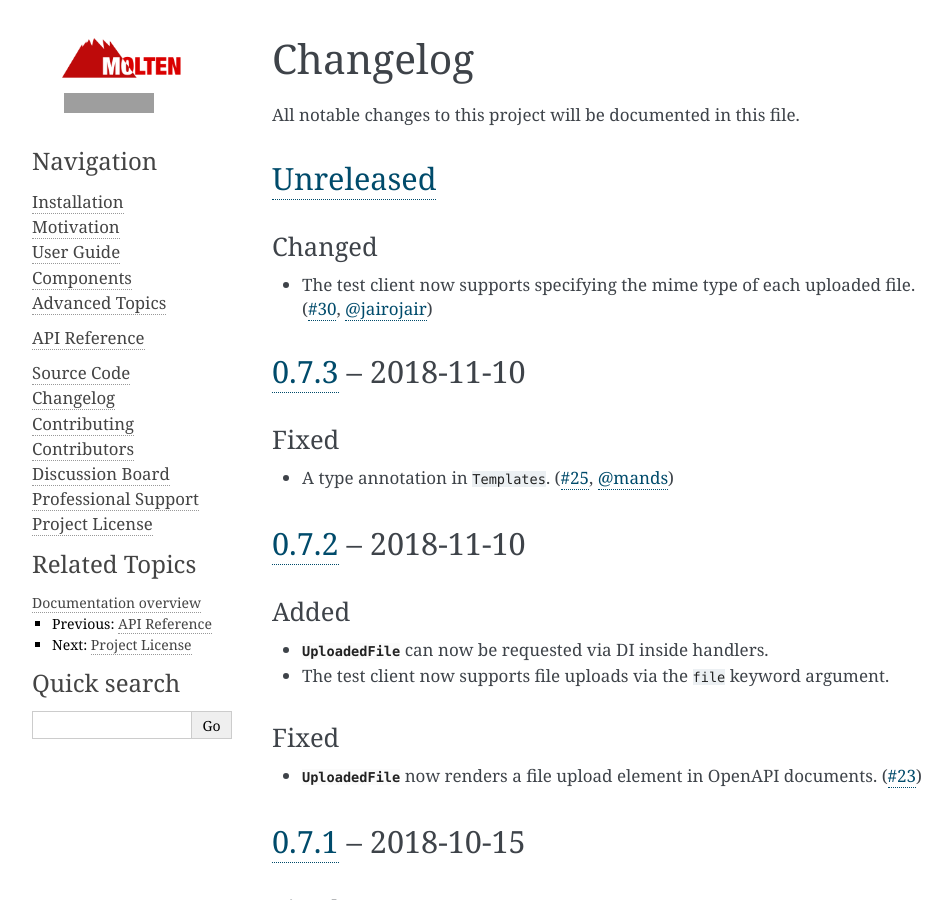
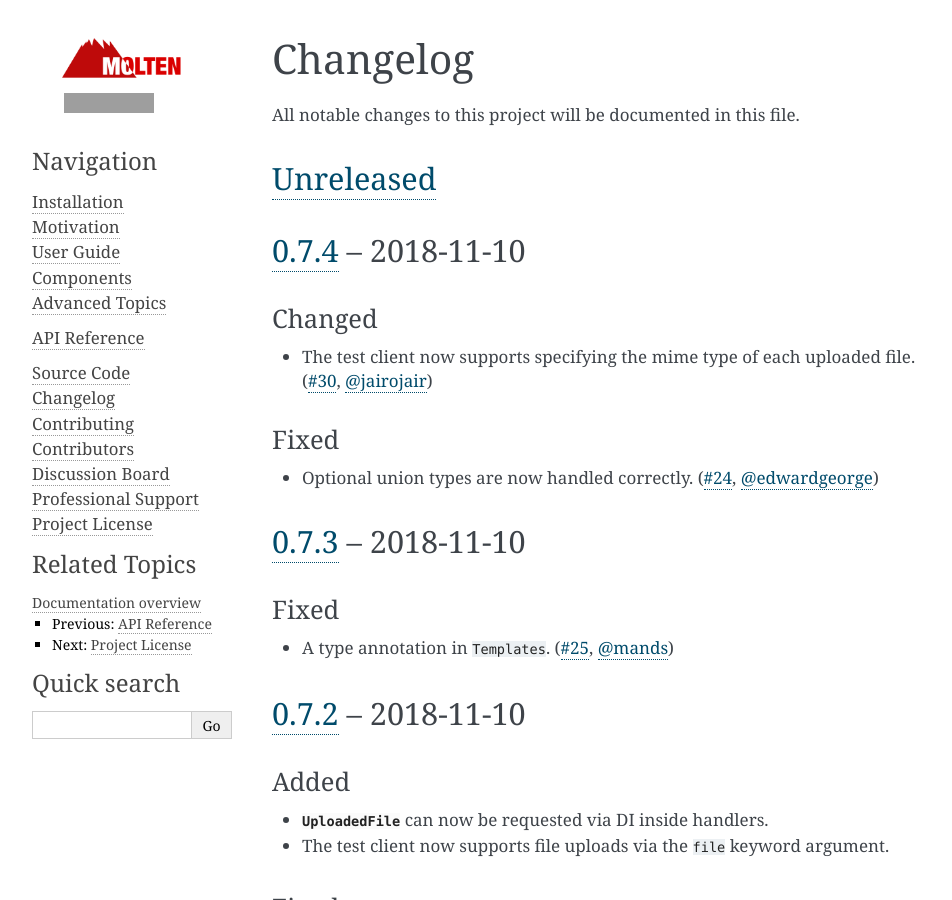
Before and after one commit to Bogdanp/molten, a Sphinx documentation site: the page built from docs/source/changelog.rst, in a window 1280 px wide and 900 px high. Shown: the whole window, without its empty margins (148-1100 px from the left). Built offline with Sphinx 7.4.7, drawn with Linux system fonts in a browser that asks for light colours; grey boxes are pictures that could not be loaded.

Commit message:
doc: update changelog

```diff
--- a/docs/source/changelog.rst
+++ b/docs/source/changelog.rst
@@ -9,13 +9,23 @@ All notable changes to this project will be documented in this file.
 `Unreleased`_
 -------------
 
+`0.7.4`_ -- 2018-11-10
+----------------------
+
 Changed
 ^^^^^^^
 
 * The test client now supports specifying the mime type of each
   uploaded file.  (`#30`_, `@jairojair`_)
 
+Fixed
+^^^^^
+
+* Optional union types are now handled correctly.  (`#24`_, `@edwardgeorge`_)
+
+.. _#24: https://github.com/Bogdanp/molten/pull/24
 .. _#30: https://github.com/Bogdanp/molten/pull/30
+.. _@edwardgeorge: https://github.com/edwardgeorge
 .. _@jairojair: https://github.com/jairojair
 
 
@@ -275,7 +285,8 @@ Changed
 * Initial release.
 
 
-.. _Unreleased: https://github.com/Bogdanp/molten/compare/v0.7.3...HEAD
+.. _Unreleased: https://github.com/Bogdanp/molten/compare/v0.7.4...HEAD
+.. _0.7.4: https://github.com/Bogdanp/molten/compare/v0.7.3...v0.7.4
 .. _0.7.3: https://github.com/Bogdanp/molten/compare/v0.7.2...v0.7.3
 .. _0.7.2: https://github.com/Bogdanp/molten/compare/v0.7.1...v0.7.2
 .. _0.7.1: https://github.com/Bogdanp/molten/compare/v0.7.0...v0.7.1
```
